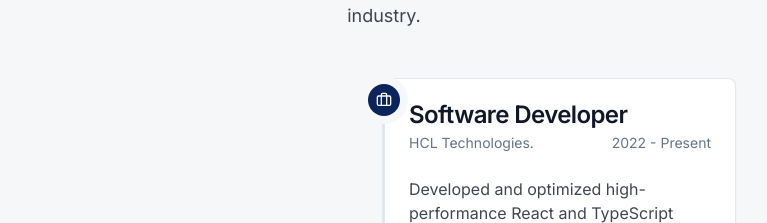
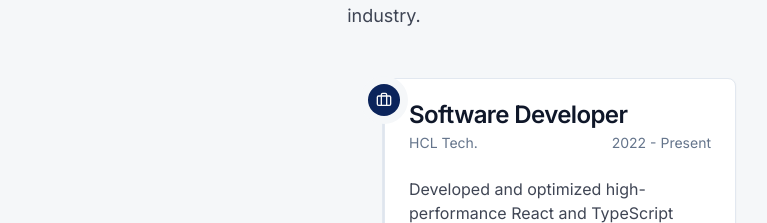
Before and after one commit to RishabhShah9771/PortfolioProject-NextJs, a Next.js app: page / in a window 1280 px wide. Shown: the part 1680-1903 px from the top of the page, without its empty margins (256-1023 px from the left). Built offline with nearby package versions, Linux system fonts and the light colour scheme.

Commit message:
experience update

```diff
--- a/src/components/data/Experiences.ts
+++ b/src/components/data/Experiences.ts
@@ -1,7 +1,7 @@
 const experiences = [
   {
     role: "Software Developer ",
-    company: "HCL Technologies.",
+    company: "HCL Tech.",
     period: "2022 - Present",
     description:
       "Developed and optimized high-performance React and TypeScript applications for a global finance client. Integrated RESTful and GraphQL APIs, modernized legacy systems with Redux and Context API, and built reusable UI components to enhance maintainability and user experience.",
```
